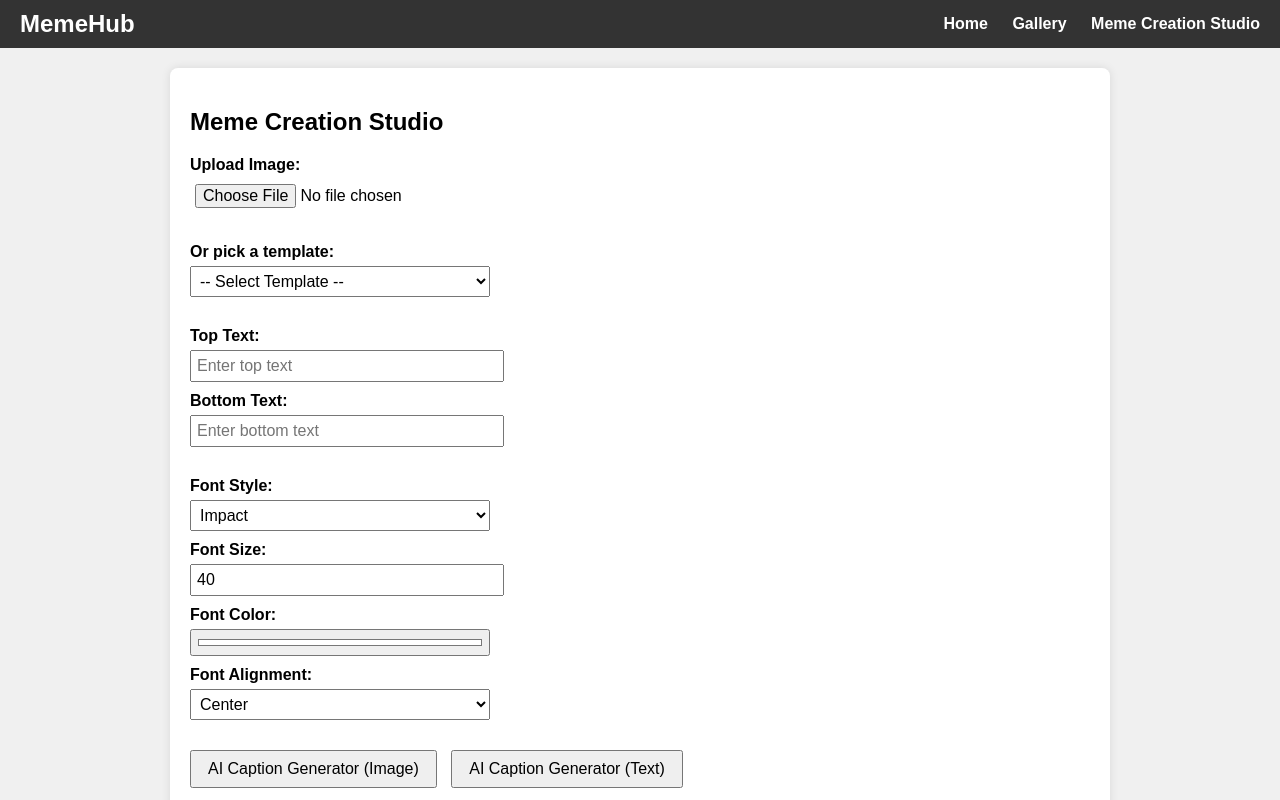
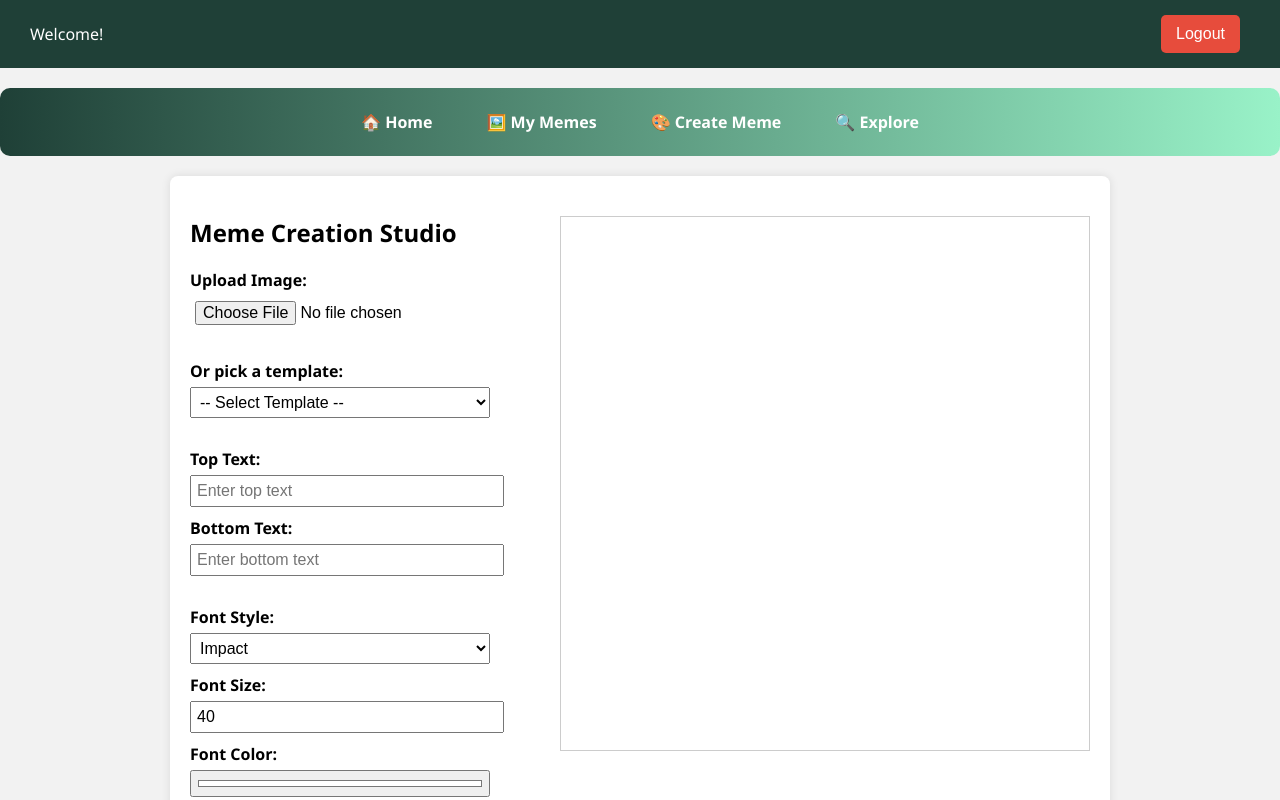
Before and after one commit to Shwetaaa-coder/Hackathons-project, a plain HTML site: page meme-creation.html in a window 1280 px wide. Shown: the top 800 px of the page. Drawn offline with Linux system fonts and the light colour scheme; no server answers.

Commit message:
first commit

```diff
--- a/meme-creation.html
+++ b/meme-creation.html
@@ -6,30 +6,71 @@
   <title>Meme Creation Studio - MemeHub</title>
   <style>
     body {
-      font-family: Arial, sans-serif;
       margin: 0;
-      padding: 0;
-      background: #f0f0f0;
+      font-family: 'Segoe UI', sans-serif;
+      background: #f2f2f2;
     }
+
     header {
-      background-color: #333;
+      background: #1f4037;
       color: white;
-      padding: 10px 20px;
+      padding: 15px 30px;
       display: flex;
+      justify-content: space-between;
       align-items: center;
-      justify-content: space-between;
     }
-    #logo {
-      font-weight: bold;
-      font-size: 24px;
+
+    .logout-btn {
+      background: #e74c3c;
+      border: none;
+      color: white;
+      padding: 10px 15px;
+      border-radius: 5px;
       cursor: pointer;
     }
-    nav a {
+
+    .container {
+      max-width: 800px;
+      margin: 40px auto;
+      background: white;
+      padding: 30px;
+      border-radius: 10px;
+      box-shadow: 0 0 10px rgba(0,0,0,0.1);
+      text-align: center;
+    }
+
+    h1 {
+      color: #333;
+    }
+
+    .email-info {
+      font-size: 18px;
+      margin-bottom: 20px;
+    }
+
+    .navbar {
+      background: linear-gradient(90deg, #1f4037, #99f2c8);
+      display: flex;
+      justify-content: center;
+      gap: 30px;
+      padding: 15px;
+      margin-top: 20px;
+      border-radius: 10px;
+    }
+
+    .navbar a {
       color: white;
-      margin-left: 20px;
       text-decoration: none;
       font-weight: bold;
+      padding: 8px 12px;
+      border-radius: 5px;
+      transition: background 0.3s ease;
     }
+
+.navbar a:hover {
+      background-color: rgba(255, 255, 255, 0.2);
+    }
+
     #content {
       max-width: 900px;
       margin: 20px auto;
@@ -89,14 +130,21 @@
 </head>
 <body>
  <header>
-    <div id="logo" onclick="window.location.href='index.html'">MemeHub</div>
-    <nav>
-      <a href="index.html">Home</a>
-      <a href="gallery.html">Gallery</a>
-      <a href="meme-creation.html">Meme Creation Studio</a>
+    <div id="userWelcome">Welcome!</div>
+    <button class="logout-btn" id="logoutBtn">Logout</button>
+  </header>
+
+  <nav class="navbar">
+    <a href="dashboard.html">🏠 Home</a>
+    <a href="gallery.html">🖼️ My Memes</a>
+    <a href="meme-creation.html">🎨 Create Meme</a>
+    <a href="explore.html">🔍 Explore</a>
   </nav>
-  </header>
-  <div id="content">
+
+
+  <div id="content" style="display: flex; gap: 20px;">
+
+    <div id="leftPanel" style="flex: 1; max-width: 350px;">
       <h2>Meme Creation Studio</h2>
 
       <div class="section">
@@ -150,16 +198,21 @@
         <button id="saveDraft">Save as Draft</button>
         <button id="publishMeme">Publish to Feed</button>
       </div>
+    </div>
 
-    <div id="canvasContainer">
+    <div id="rightPanel" style="flex: 1; max-width: 550px;">
+      <div id="canvasContainer" style="height: auto; width: auto;">
         <canvas id="memeCanvas" width="500" height="500"></canvas>
         <div id="previewTextTop"></div>
         <div id="previewTextBottom"></div>
       </div>
     </div>
+  </div>
+
 
  <script type="module">
     import { initializeApp } from "https://www.gstatic.com/firebasejs/11.7.3/firebase-app.js";
+    import { getAuth, onAuthStateChanged, signOut } from "https://www.gstatic.com/firebasejs/11.7.3/firebase-auth.js";
     import { getDatabase, ref, push } from "https://www.gstatic.com/firebasejs/11.7.3/firebase-database.js";
 
     const firebaseConfig = {
@@ -167,14 +220,37 @@
       authDomain: "hackathons-project-83560.firebaseapp.com",
       databaseURL: "https://hackathons-project-83560-default-rtdb.asia-southeast1.firebasedatabase.app",
       projectId: "hackathons-project-83560",
-      storageBucket: "hackathons-project-83560.firebasestorage.app",
+      storageBucket: "hackathons-project-83560.appspot.com",
       messagingSenderId: "693799285364",
-      appId: "1:693799285364:web:3c5b3ea19bf53bd4ce9721",
-      measurementId: "G-KJ3HEQ2DWR"
+      appId: "1:693799285364:web:3c5b3ea19bf53bd4ce9721"
     };
 
     const app = initializeApp(firebaseConfig);
+    const auth = getAuth(app);
     const database = getDatabase(app);
+
+    // Removed emailInfo as it does not exist in this page
+    const userWelcome = document.getElementById('userWelcome');
+    const logoutBtn = document.getElementById('logoutBtn');
+
+    onAuthStateChanged(auth, (user) => {
+      if (user) {
+        // Removed emailInfo.textContent update
+        userWelcome.textContent = `👋 Welcome, ${user.email}`;
+      } else {
+        // Redirect to login if not authenticated
+        window.location.href = 'index.html';
+      }
+    });
+
+    logoutBtn.addEventListener('click', () => {
+      signOut(auth).then(() => {
+        window.location.href = 'index.html';
+      }).catch((error) => {
+        alert('Logout failed: ' + error.message);
+      });
+    });
+
 
     const canvas = document.getElementById('memeCanvas');
     const ctx = canvas.getContext('2d');
```
Also changed, not shown: dashboard.html (+32 -0 lines), explore.html (+117 -60 lines). Lines whose indentation alone changed are shown as unchanged.
